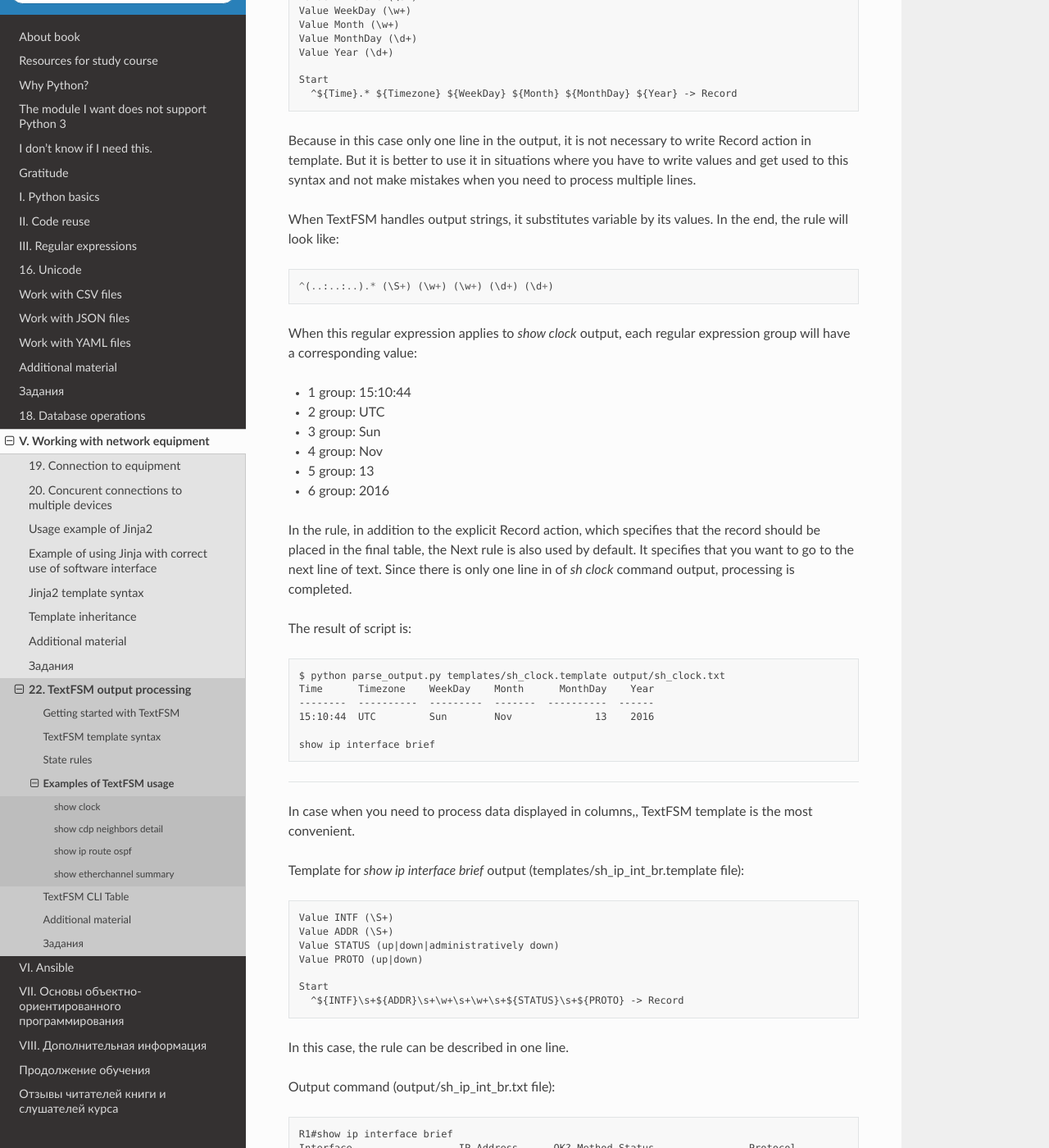
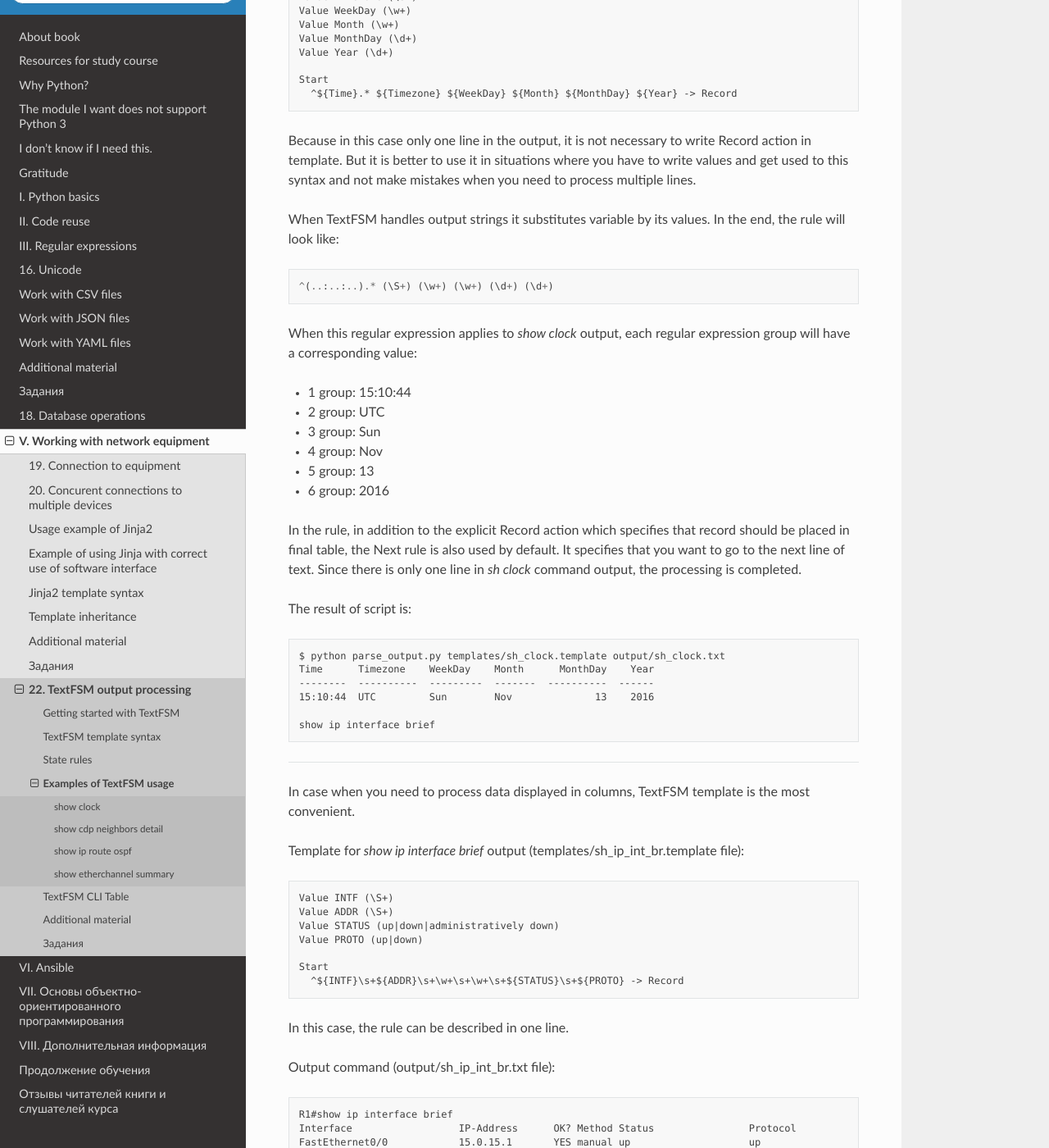
Before and after one commit to Aidar5/nattoeng, a Sphinx documentation site: the page built from docs/source/book/22_textfsm/2_textfsm_examples.rst, in a window 1280 px wide and 1400 px high, scrolled down 1852 px. Shown: the whole window at 82% size. Built offline with Sphinx 7.4.7 and the Read the Docs theme 2.0.0, drawn with Linux system fonts in a browser that asks for light colours; pages that are not in the unit, such as notebooks, are missing from menus; some of the changed text lies outside the part shown.

Commit message:
Update 2_textfsm_examples.rst

```diff
--- a/docs/source/book/22_textfsm/2_textfsm_examples.rst
+++ b/docs/source/book/22_textfsm/2_textfsm_examples.rst
@@ -30,11 +30,11 @@ Example of script run:
 
 .. note::
 
-    Module **tabulate** is used to display data in tabular form (it must be installed if you want to use this script). A similar output could be received with string formatting, but with tabulate it is easier to do.
+    Module **tabulate** is used to display data in tabular form (it must be installed if you want to use this script). A similar output could be received with string formatting but with tabulate it is easier to do.
 
-Data processing by template is always done in the same way. Therefore, script will be the same, only template and data will be different.
+Data processing by template is always done in the same way. Therefore, script will be the same only template and data will be different.
 
-Starting with a simple example, we’ll figure out how to use TextFSM.
+Starting with a simple example we’ll figure out how to use TextFSM.
 
 show clock
 ~~~~~~~~~~
@@ -71,7 +71,7 @@ Tips on special symbols:
 * ``\w`` - any letter or number
 * ``\d`` - any number
 
-Once variables are defined, an empty line and **Start** state must follow, and then the rule follows starting with the space and ``^`` symbol (templates/sh_clock.template file):
+Once variables are defined, an empty line and **Start** state must follow, and then the rule follows starting with space and ``^`` symbol (templates/sh_clock.template file):
 
 ::
 
@@ -87,7 +87,7 @@ Once variables are defined, an empty line and **Start** state must follow, and t
 
 Because in this case only one line in the output, it is not necessary to write Record action in template. But it is better to use it in situations where you have to write values and get used to this syntax and not make mistakes when you need to process multiple lines.
 
-When TextFSM handles output strings, it substitutes variable by its values. In the end, the rule will look like:
+When TextFSM handles output strings it substitutes variable by its values. In the end, the rule will look like:
 
 ::
 
@@ -102,7 +102,7 @@ When this regular expression applies to *show clock* output, each regular expres
 * 5 group: 13
 * 6 group: 2016
 
-In the rule, in addition to the explicit Record action, which specifies that the record should be placed in the final table, the Next rule is also used by default. It specifies that you want to go to the next line of text. Since there is only one line in of *sh clock* command output, processing is completed.
+In the rule, in addition to the explicit Record action which specifies that record should be placed in final table, the Next rule is also used by default. It specifies that you want to go to the next line of text. Since there is only one line in *sh clock* command output, the processing is completed.
 
 The result of script is:
 
@@ -116,7 +116,7 @@ The result of script is:
     show ip interface brief
 ~~~~~~~~~~~~~~~~~~~~~~~
 
-In case when you need to process data displayed in columns,, TextFSM template is the most convenient.
+In case when you need to process data displayed in columns, TextFSM template is the most convenient.
 
 Template for *show ip interface brief* output (templates/sh_ip_int_br.template file):
 
@@ -566,7 +566,7 @@ In fact, incomplete route entry should really be written when the next full rout
 
       ^O -> Continue.Record
 
-Here, **Record ** action tells you to write down the current value of variables. Since there are no variables in this rule, what was in the previous values is written.
+Here, **Record** action tells you to write down the current value of variables. Since there are no variables in this rule, what was in the previous values is written.
 
 **Continue** action says to continue working with the current line as if there was no match. So, the next line of template will work. The resulting template looks like (templates/sh_ip_route_ospf.template):
 
@@ -601,7 +601,7 @@ The result is:
 show etherchannel summary
 ~~~~~~~~~~~~~~~~~~~~~~~~~
 
-TextFSM is convenient to use to parse output that is displayed by columns, or to process output that is in different lines. Templates are less convenient when it is necessary to get several identical elements from one line.
+TextFSM is convenient to use to parse output that is displayed by columns or to process output that is in different lines. Templates are less convenient when it is necessary to get several identical elements from one line.
 
 Example of *show etherchannel summary* output (output/sh_etherchannel_summary.txt file):
 
@@ -659,7 +659,7 @@ The result is:
     Po1        ['Fa0/1']
     Po3        ['Fa0/11']
 
-So far, only the first port is in output but we need all ports to hit. In this case after the found match, you should continue processing string with ports. That is, use Continue action and describe the following expression.
+So far, only the first port is in output but we need all ports to hit. In this case after match is found, you should continue processing string with ports. That is, use Continue action and describe the following expression.
 
 The only line in template describes the first port. Add a line that describes the next port.
 
```
Also changed, not shown: other parts of docs/source/book/22_textfsm/2_textfsm_examples.rst (+1 -1 lines).
